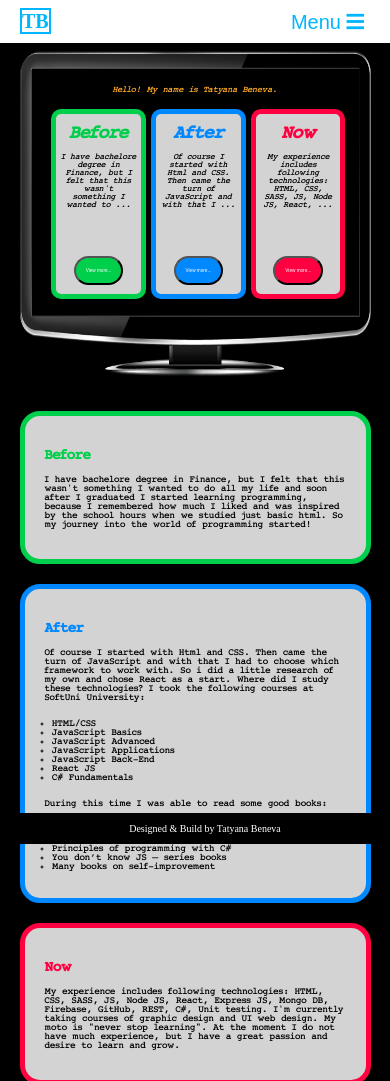
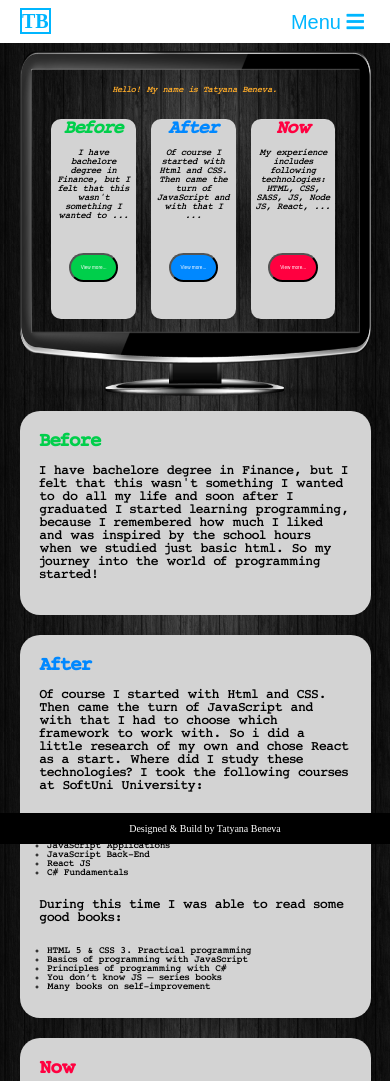
Before and after one commit to TatyanaBeneva/tatyanabeneva.github.io, a React app in the folder client/: page /#/about in a window 390 px wide. Shown: the top 1081 px of the page. Built offline with nearby package versions, Linux system fonts and the light colour scheme; some packages are replaced by stand-ins of ours; no server answers.

Commit message:
Changes into font-size on pages in phone resolution

```diff
--- a/client/src/components/about-list/index.js
+++ b/client/src/components/about-list/index.js
@@ -11,7 +11,7 @@ const AboutList = ({ title, titleColor, beggining, href }) => {
     return (
         <span>
             {isLaptop &&
-                <LiLaptop style={{ border: `5px solid ${titleColor}` }}>
+                <LiLaptop>
                     <h1 style={{ color: titleColor, margin: '10px' }}>
                         {title}
                     </h1>
@@ -29,7 +29,7 @@ const AboutList = ({ title, titleColor, beggining, href }) => {
                 </LiLaptop>
             }
             {isTablet &&
-                <LiTablet style={{ border: `5px solid ${titleColor}` }}>
+                <LiTablet>
                     <h1 style={{ color: titleColor, margin: '10px' }}>
                         {title}
                     </h1>
@@ -47,7 +47,7 @@ const AboutList = ({ title, titleColor, beggining, href }) => {
                 </LiTablet>
             }
             {isPhone &&
-                <LiPhone style={{ border: `5px solid ${titleColor}` }}>
+                <LiPhone>
                     <h3 style={{ color: titleColor, margin: '10px' }}>
                         {title}
                     </h3>
@@ -70,7 +70,7 @@ const AboutList = ({ title, titleColor, beggining, href }) => {
 
 const Button = styled.button`
     position: relative;
-    margin-top: 10%;
+    margin-top: 10px;
     font-size: 1.2vw;
     padding: 10px;
     border-radius: 25px;
@@ -91,7 +91,7 @@ const Button = styled.button`
 const PPhone = styled.p`
     margin: 5%;
     color: black;
-    font-size: 2.2vw;
+    font-size: 2.4vw;
     height: 90px;
 `
 const PTablet = styled.p`
@@ -109,7 +109,7 @@ const PLaptop = styled.p`
 `
 const LiPhone = styled.div`
     width: 100%;
-    height: 180px;
+    height: 200px;
     border-radius: 10px;
     background-color: lightgray;
 `
--- a/client/src/components/all-about-info/index.js
+++ b/client/src/components/all-about-info/index.js
@@ -25,8 +25,8 @@ const AllInfo = () => {
             {isLaptop &&
                 <Div>
                     <ul style={{ padding: 0, fontSize: '1.4vw' }}>
-                        <Li style={{ border: `5px solid #00cf4b` }} id="before">
-                            <h1 style={{ color: '#00cf4b' }}>Before</h1>
+                        <Li id="before">
+                            <h1 style={{ color: '#00cf4b', marginTop: 0 }}>Before</h1>
                             <P>
                                 I have bachelore degree in Finance, but I felt that this wasn't something I wanted to do
                                 all my life and soon after I graduated I started learning programming, because I
@@ -34,8 +34,8 @@ const AllInfo = () => {
                                 basic html. So my journey into the world of programming started!
                             </P>
                         </Li>
-                        <Li style={{ border: `5px solid #0088ff` }} id="after">
-                            <h1 style={{ color: '#0088ff' }}>After</h1>
+                        <Li id="after">
+                            <h1 style={{ color: '#0088ff', marginTop: 0 }}>After</h1>
                             <P>
                                 Of course I started with Html and CSS. Then came the turn of JavaScript and with that I
                                 had to choose which framework to work with. So i did a little research of my own and
@@ -62,8 +62,8 @@ const AllInfo = () => {
                                 <li>Many books on self-improvement</li>
                             </ul>
                         </Li>
-                        <Li style={{ border: '5px solid #ff0040' }} id="now">
-                            <h1 style={{ color: '#ff0040' }}>Now</h1>
+                        <Li id="now">
+                            <h1 style={{ color: '#ff0040', marginTop: 0 }}>Now</h1>
                             <P>
                                 My experience includes following technologies: HTML, CSS, SASS, JS, Node JS, React,
                                 Express JS, Mongo DB, Firebase, GitHub, REST, C#, Unit testing. I'm currently taking
@@ -82,8 +82,8 @@ const AllInfo = () => {
             {isTablet &&
                 <DivTablet>
                     <ul style={{ padding: 0, fontSize: '2.5vw' }}>
-                        <Li style={{ border: `5px solid #00cf4b` }} id="before">
-                            <h1 style={{ color: '#00cf4b' }}>Before</h1>
+                        <Li id="before">
+                            <h1 style={{ color: '#00cf4b', marginTop: 0 }}>Before</h1>
                             <PTablet>
                                 I have bachelore degree in Finance, but I felt that this wasn't something I wanted to do
                                 all my life and soon after I graduated I started learning programming, because I
@@ -91,8 +91,8 @@ const AllInfo = () => {
                                 basic html. So my journey into the world of programming started!
                             </PTablet>
                         </Li>
-                        <Li style={{ border: `5px solid #0088ff` }} id="after">
-                            <h1 style={{ color: '#0088ff' }}>After</h1>
+                        <Li id="after">
+                            <h1 style={{ color: '#0088ff', marginTop: 0 }}>After</h1>
                             <PTablet>
                                 Of course I started with Html and CSS. Then came the turn of JavaScript and with that I
                                 had to choose which framework to work with. So i did a little research of my own and
@@ -119,8 +119,8 @@ const AllInfo = () => {
                                 <li>Many books on self-improvement</li>
                             </ul>
                         </Li>
-                        <Li style={{ border: '5px solid #ff0040' }} id="now">
-                            <h1 style={{ color: '#ff0040' }}>Now</h1>
+                        <Li id="now">
+                            <h1 style={{ color: '#ff0040', marginTop: 0 }}>Now</h1>
                             <PTablet>
                                 My experience includes following technologies: HTML, CSS, SASS, JS, Node JS, React,
                                 Express JS, Mongo DB, Firebase, GitHub, REST, C#, Unit testing. I'm currently taking
@@ -139,8 +139,8 @@ const AllInfo = () => {
             {isPhone &&
                 <DivTablet>
                     <ul style={{ padding: 0, fontSize: '2.5vw' }}>
-                        <Li style={{ border: `5px solid #00cf4b` }} id="before">
-                            <h2 style={{ color: '#00cf4b' }}>Before</h2>
+                        <Li id="before">
+                            <h1 style={{ color: '#00cf4b', marginTop: 0 }}>Before</h1>
                             <PTablet>
                                 I have bachelore degree in Finance, but I felt that this wasn't something I wanted to do
                                 all my life and soon after I graduated I started learning programming, because I
@@ -148,8 +148,8 @@ const AllInfo = () => {
                                 basic html. So my journey into the world of programming started!
                             </PTablet>
                         </Li>
-                        <Li style={{ border: `5px solid #0088ff` }} id="after">
-                            <h2 style={{ color: '#0088ff' }}>After</h2>
+                        <Li id="after">
+                            <h1 style={{ color: '#0088ff', marginTop: 0 }}>After</h1>
                             <PTablet>
                                 Of course I started with Html and CSS. Then came the turn of JavaScript and with that I
                                 had to choose which framework to work with. So i did a little research of my own and
@@ -176,8 +176,8 @@ const AllInfo = () => {
                                 <li>Many books on self-improvement</li>
                             </ul>
                         </Li>
-                        <Li style={{ border: '5px solid #ff0040' }} id="now">
-                            <h2 style={{ color: '#ff0040' }}>Now</h2>
+                        <Li id="now">
+                            <h1 style={{ color: '#ff0040', marginTop: 0 }}>Now</h1>
                             <PTablet>
                                 My experience includes following technologies: HTML, CSS, SASS, JS, Node JS, React,
                                 Express JS, Mongo DB, Firebase, GitHub, REST, C#, Unit testing. I'm currently taking
@@ -218,7 +218,7 @@ const Button900 = styled.button`
     }
 `
 const PTablet = styled.p`
-    font-size: 2.5vw;
+    font-size: 3.5vw;
 `
 
 const P = styled.p`
--- a/client/src/components/info/index.js
+++ b/client/src/components/info/index.js
@@ -111,8 +111,8 @@ const UlPhone = styled.div`
 
 const Ul900 = styled.div`
     display: grid;
-    grid-template-columns: 31% 31% 31%;
-    column-gap: 3%;
+    grid-template-columns: 32% 32% 32%;
+    column-gap: 2%;
     padding: 0;
     width: 100%;
 `
@@ -130,7 +130,7 @@ const DivText900 = styled.div`
 const ImgPhone = styled.img`
     position: absolute;
     width: 90%;
-    height: 330px;
+    height: 350px;
     margin-left: 5%;
 `
 const ImgTablet = styled.img`
--- a/client/src/components/project/index.js
+++ b/client/src/components/project/index.js
@@ -146,7 +146,7 @@ const Button = styled.button`
 `
 const DescriptionTablet = styled.p`
     color: white;
-    font-size: 2.5vw;
+    font-size: 3.5vw;
     letter-spacing: 2px;
     margin-bottom: 40px;
 `
@@ -158,7 +158,7 @@ const Description = styled.p`
 `
 const NameTablet = styled.p`
     color: white;
-    font-size: 5vw;
+    font-size: 6.5vw;
     margin: 0 30px 0 0;
 `
 
@@ -169,7 +169,7 @@ const Name = styled.p`
 `
 const DetailsTablet = styled.p`
     color: #00b6ff;
-    font-size: 2.2vw;
+    font-size: 2.7vw;
     letter-spacing: 3px;
 `
 const Details = styled.p`
--- a/client/src/components/share-list-icons/index.js
+++ b/client/src/components/share-list-icons/index.js
@@ -89,7 +89,7 @@ const LiTablet = styled.li`
     margin: 0 10px;
     color: white;
     font-family: Jack, serif;
-    font-size: 3vw;
+    font-size: 4vw;
 `
 
 const Li = styled.li`
--- a/client/src/index.css
+++ b/client/src/index.css
@@ -10,7 +10,8 @@ body {
     sans-serif;
   -webkit-font-smoothing: antialiased;
   -moz-osx-font-smoothing: grayscale;
-  background-color: black;
+  background-image: url('./images/background.jpg');
+  background-size: contain;
 }
 
 code {
--- a/client/src/pages/about-page/index.js
+++ b/client/src/pages/about-page/index.js
@@ -5,8 +5,6 @@ import NavBar from '../../components/nav-bar'
 import Info from '../../components/info'
 import AllInfo from '../../components/all-about-info'
 import Footer from '../../components/footer'
-import flower from './flower.png'
-import flower2 from './flower2.png'
 
 const AboutPage = () => {
 
@@ -20,13 +18,9 @@ const AboutPage = () => {
                 <div>
                     <NavBar />
                     <DivGrid900>
-                        <DivImage900>
-                            <Flower src={flower} />
-                        </DivImage900>
+                        <div></div>
                         <Info />
-                        <DivImage900>
-                            <Flower src={flower2} />
-                        </DivImage900>
+                        <div></div>
                     </DivGrid900>
                     <AllInfo />
                     <Footer />
```
Also changed, not shown: client/src/images/background.jpg (added), client/src/pages/about-page/flower.png (deleted), client/src/pages/about-page/flower2.png (deleted), 1 other file.
